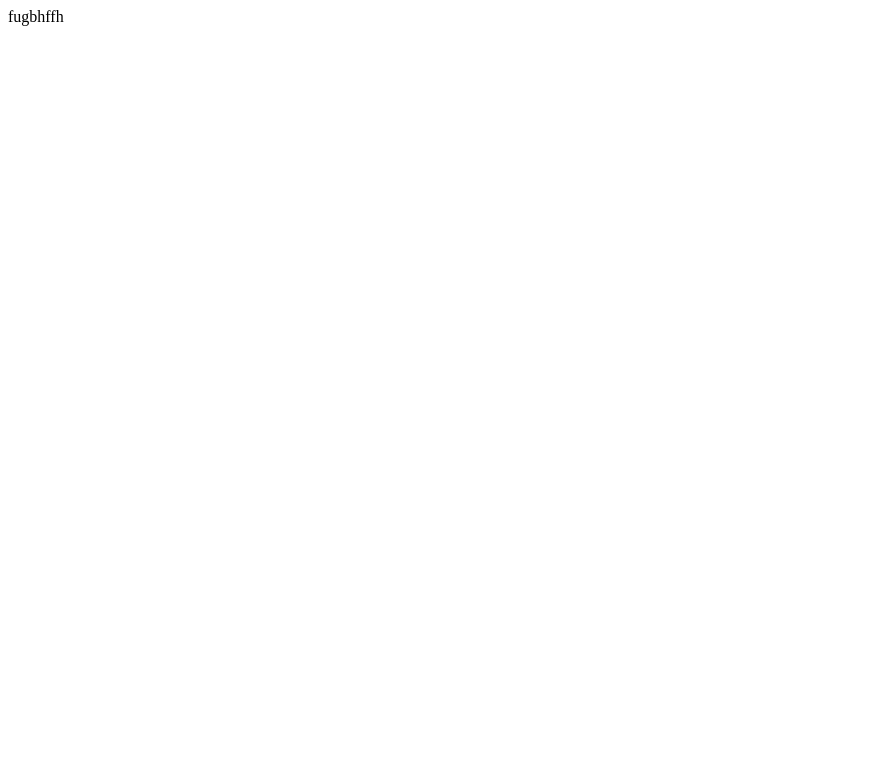
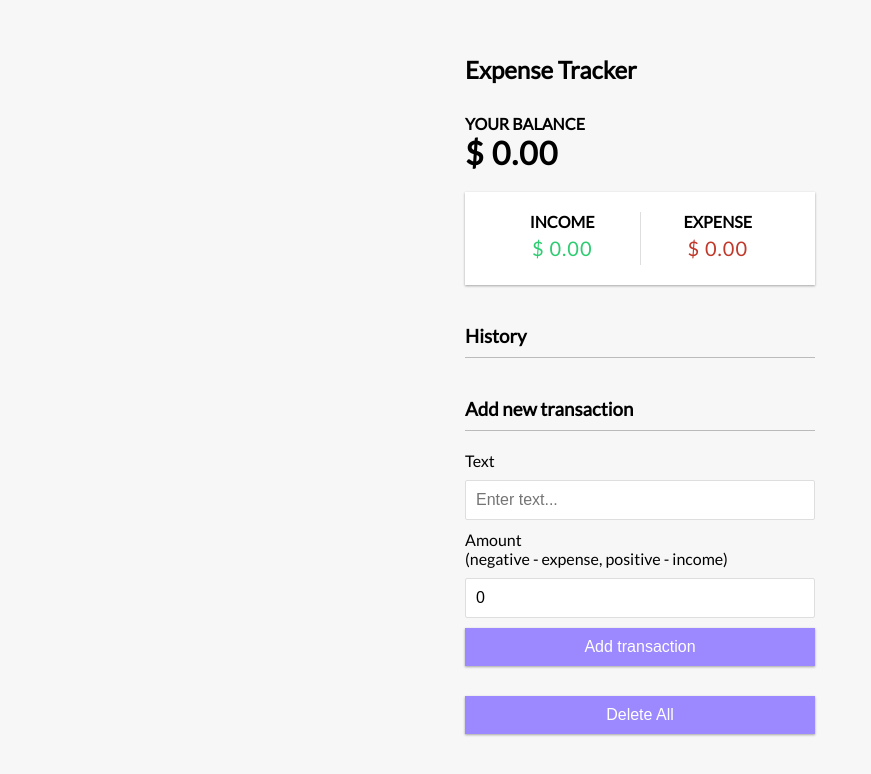
Before and after one commit to Ankit7139/Expense-Tracker, a React (Create React App) app: page / in a window 1280 px wide. Shown: the top 774 px of the page, without its empty margins (0-871 px from the left). Built offline with nearby package versions, Linux system fonts and the light colour scheme.

Commit message:
build-changes

```diff
--- /dev/null
+++ b/src/App.css
@@ -0,0 +1,157 @@
+@import url("https://fonts.googleapis.com/css?family=Lato&display=swap");
+
+:root {
+  --box-shadow: 0 1px 3px rgba(0, 0, 0, 0.12), 0 1px 2px rgba(0, 0, 0, 0.24);
+}
+
+* {
+  box-sizing: border-box;
+}
+
+body {
+  background-color: #f7f7f7;
+  display: flex;
+  flex-direction: column;
+  align-items: center;
+  justify-content: center;
+  min-height: 100vh;
+  margin: 0;
+  font-family: "Lato", sans-serif;
+}
+
+.container {
+  margin: 30px auto;
+  width: 350px;
+}
+
+h1 {
+  letter-spacing: 1px;
+  margin: 0;
+}
+
+h3 {
+  border-bottom: 1px solid #bbb;
+  padding-bottom: 10px;
+  margin: 40px 0 10px;
+}
+
+h4 {
+  margin: 0;
+  text-transform: uppercase;
+}
+
+.inc-exp-container {
+  background-color: #fff;
+  box-shadow: var(--box-shadow);
+  padding: 20px;
+  display: flex;
+  justify-content: space-between;
+  margin: 20px 0;
+}
+
+.inc-exp-container > div {
+  flex: 1;
+  text-align: center;
+}
+
+.inc-exp-container > div:first-of-type {
+  border-right: 1px solid #dedede;
+}
+
+.money {
+  font-size: 20px;
+  letter-spacing: 1px;
+  margin: 5px 0;
+}
+
+.money.plus {
+  color: #2ecc71;
+}
+
+.money.minus {
+  color: #c0392b;
+}
+
+label {
+  display: inline-block;
+  margin: 10px 0;
+}
+
+input[type="text"],
+input[type="number"] {
+  border: 1px solid #dedede;
+  border-radius: 2px;
+  display: block;
+  font-size: 16px;
+  padding: 10px;
+  width: 100%;
+}
+
+.btn {
+  cursor: pointer;
+  background-color: #9c88ff;
+  box-shadow: var(--box-shadow);
+  color: #fff;
+  border: 0;
+  display: block;
+  font-size: 16px;
+  margin: 10px 0 30px;
+  padding: 10px;
+  width: 100%;
+}
+
+.btn:focus,
+.delete-btn:focus {
+  outline: 0;
+}
+
+.list {
+  list-style-type: none;
+  padding: 0;
+  margin-bottom: 40px;
+}
+
+.list li {
+  background-color: #fff;
+  box-shadow: var(--box-shadow);
+  color: #333;
+  display: flex;
+  justify-content: space-between;
+  position: relative;
+  padding: 10px;
+  margin: 10px 0;
+}
+
+.list li.plus {
+  border-right: 5px solid #2ecc71;
+}
+
+.list li.minus {
+  border-right: 5px solid #c0392b;
+}
+
+.delete-btn {
+  cursor: pointer;
+  background-color: #e74c3c;
+  border: 0;
+  color: #fff;
+  font-size: 20px;
+  line-height: 20px;
+  padding: 2px 5px;
+  position: absolute;
+  top: 50%;
+  left: 0;
+  transform: translate(-100%, -50%);
+  opacity: 0;
+  transition: opacity 0.3s ease;
+}
+
+.list li:hover .delete-btn {
+  opacity: 1;
+}
+
+@media (max-width: 320px) {
+  .container {
+    width: 300px;
+  }
+}
--- a/src/App.js
+++ b/src/App.js
@@ -1,5 +1,28 @@
+import React from "react";
+import { Header } from "./components/Header";
+import { Balance } from "./components/Balance";
+import { IncomeExpenses } from "./components/IncomeExpenses";
+import { TransactionList } from "./components/TransactionList";
+import { AddTransaction } from "./components/AddTransaction";
+import { DeleteAll } from "./components/DeleteAll";
+
+import { GlobalProvider } from "./context/GlobalState";
+
+import "./App.css";
+
 function App() {
-  return <div className="App">fugbhffh</div>;
+  return (
+    <GlobalProvider>
+      <Header />
+      <div className="container">
+        <Balance />
+        <IncomeExpenses />
+        <TransactionList />
+        <AddTransaction />
+        <DeleteAll />
+      </div>
+    </GlobalProvider>
+  );
 }
 
 export default App;
--- /dev/null
+++ b/src/components/AddTransaction.js
@@ -0,0 +1,51 @@
+import React, { useState, useContext } from "react";
+import { GlobalContext } from "../context/GlobalState";
+
+export const AddTransaction = () => {
+  const [text, setText] = useState("");
+  const [amount, setAmount] = useState(0);
+
+  const { addTransaction } = useContext(GlobalContext);
+
+  const onSubmit = (e) => {
+    e.preventDefault();
+
+    const newTransaction = {
+      id: Math.floor(Math.random() * 100000000),
+      text,
+      amount: +amount,
+    };
+
+    addTransaction(newTransaction);
+  };
+
+  return (
+    <>
+      <h3>Add new transaction</h3>
+      <form onSubmit={onSubmit}>
+        <div className="form-control">
+          <label htmlFor="text">Text</label>
+          <input
+            type="text"
+            value={text}
+            onChange={(e) => setText(e.target.value)}
+            placeholder="Enter text..."
+          />
+        </div>
+        <div className="form-control">
+          <label htmlFor="amount">
+            Amount <br />
+            (negative - expense, positive - income)
+          </label>
+          <input
+            type="number"
+            value={amount}
+            onChange={(e) => setAmount(e.target.value)}
+            placeholder="Enter amount..."
+          />
+        </div>
+        <button className="btn">Add transaction</button>
+      </form>
+    </>
+  );
+};
--- /dev/null
+++ b/src/components/Balance.js
@@ -0,0 +1,34 @@
+import React, { useContext } from "react";
+import { GlobalContext } from "../context/GlobalState";
+
+//Money formatter function
+function moneyFormatter(num) {
+  let p = num.toFixed(2).split(".");
+  return (
+    "$ " +
+    (p[0].split("")[0] === "-" ? "-" : "") +
+    p[0]
+      .split("")
+      .reverse()
+      .reduce(function (acc, num, i, orig) {
+        return num === "-" ? acc : num + (i && !(i % 3) ? "," : "") + acc;
+      }, "") +
+    "." +
+    p[1]
+  );
+}
+
+export const Balance = () => {
+  const { transactions } = useContext(GlobalContext);
+
+  const amounts = transactions.map((transaction) => transaction.amount);
+
+  const total = amounts.reduce((acc, item) => (acc += item), 0);
+
+  return (
+    <>
+      <h4>Your Balance</h4>
+      <h1>{moneyFormatter(total)}</h1>
+    </>
+  );
+};
--- /dev/null
+++ b/src/components/DeleteAll.js
@@ -0,0 +1,12 @@
+import React, { useContext } from "react";
+import { GlobalContext } from "../context/GlobalState";
+
+export const DeleteAll = () => {
+  const { deleteAll } = useContext(GlobalContext);
+
+  return (
+    <button className="btn btn-danger" onClick={deleteAll}>
+      Delete All
+    </button>
+  );
+};
--- /dev/null
+++ b/src/components/Header.js
@@ -0,0 +1,5 @@
+import React from "react";
+
+export const Header = () => {
+  return <h2>Expense Tracker</h2>;
+};
--- /dev/null
+++ b/src/components/IncomeExpenses.js
@@ -0,0 +1,45 @@
+import React, { useContext } from "react";
+import { GlobalContext } from "../context/GlobalState";
+
+//Money formatter function
+function moneyFormatter(num) {
+  let p = num.toFixed(2).split(".");
+  return (
+    "$ " +
+    p[0]
+      .split("")
+      .reverse()
+      .reduce(function (acc, num, i, orig) {
+        return num === "-" ? acc : num + (i && !(i % 3) ? "," : "") + acc;
+      }, "") +
+    "." +
+    p[1]
+  );
+}
+
+export const IncomeExpenses = () => {
+  const { transactions } = useContext(GlobalContext);
+
+  const amounts = transactions.map((transaction) => transaction.amount);
+
+  const income = amounts
+    .filter((item) => item > 0)
+    .reduce((acc, item) => (acc += item), 0);
+
+  const expense =
+    amounts.filter((item) => item < 0).reduce((acc, item) => (acc += item), 0) *
+    -1;
+
+  return (
+    <div className="inc-exp-container">
+      <div>
+        <h4>Income</h4>
+        <p className="money plus">{moneyFormatter(income)}</p>
+      </div>
+      <div>
+        <h4>Expense</h4>
+        <p className="money minus">{moneyFormatter(expense)}</p>
+      </div>
+    </div>
+  );
+};
--- /dev/null
+++ b/src/components/Transaction.js
@@ -0,0 +1,41 @@
+import React, { useContext } from "react";
+import { GlobalContext } from "../context/GlobalState";
+
+//Money formatter function
+function moneyFormatter(num) {
+  let p = num.toFixed(2).split(".");
+  return (
+    "$ " +
+    p[0]
+      .split("")
+      .reverse()
+      .reduce(function (acc, num, i, orig) {
+        return num === "-" ? acc : num + (i && !(i % 3) ? "," : "") + acc;
+      }, "") +
+    "." +
+    p[1]
+  );
+}
+
+export const Transaction = ({ transaction }) => {
+  const { deleteTransaction } = useContext(GlobalContext);
+
+  const sign = transaction.amount < 0 ? "-" : "+";
+
+  return (
+    <li className={transaction.amount < 0 ? "minus" : "plus"}>
+      {transaction.text}{" "}
+      <span>
+        {sign}
+        {moneyFormatter(transaction.amount)}
+      </span>
+      <button
+        onClick={() => deleteTransaction(transaction.id)}
+        className="delete-btn"
+      >
+        X
+      </button>
+      <input type="checkbox"></input>
+    </li>
+  );
+};
--- /dev/null
+++ b/src/components/TransactionList.js
@@ -0,0 +1,21 @@
+import React, { useContext } from "react";
+import { Transaction } from "./Transaction";
+
+import { GlobalContext } from "../context/GlobalState";
+
+export const TransactionList = () => {
+  const { transactions } = useContext(GlobalContext);
+
+  console.log(transactions);
+
+  return (
+    <>
+      <h3>History</h3>
+      <ul className="list">
+        {transactions.map((transaction) => (
+          <Transaction key={transaction.id} transaction={transaction} />
+        ))}
+      </ul>
+    </>
+  );
+};
--- /dev/null
+++ b/src/context/AppReducer.js
@@ -0,0 +1,23 @@
+export default (state, action) => {
+  switch (action.type) {
+    case "DELETE_TRANSACTION":
+      return {
+        ...state,
+        transactions: state.transactions.filter(
+          (transaction) => transaction.id !== action.payload
+        ),
+      };
+    case "ADD_TRANSACTION":
+      return {
+        ...state,
+        transactions: [action.payload, ...state.transactions],
+      };
+    case "DELETE_ALL":
+      return {
+        ...state,
+        transactions: [],
+      };
+    default:
+      return state;
+  }
+};
--- /dev/null
+++ b/src/context/GlobalState.js
@@ -0,0 +1,49 @@
+import React, { createContext, useReducer } from "react";
+import AppReducer from "./AppReducer";
+
+// Initial state
+const initialState = {
+  transactions: [],
+};
+
+// Create context
+export const GlobalContext = createContext(initialState);
+
+// Provider component
+export const GlobalProvider = ({ children }) => {
+  const [state, dispatch] = useReducer(AppReducer, initialState);
+
+  // Actions
+  function deleteTransaction(id) {
+    dispatch({
+      type: "DELETE_TRANSACTION",
+      payload: id,
+    });
+  }
+
+  function addTransaction(transaction) {
+    dispatch({
+      type: "ADD_TRANSACTION",
+      payload: transaction,
+    });
+  }
+
+  function deleteAll() {
+    dispatch({
+      type: "DELETE_ALL",
+    });
+  }
+
+  return (
+    <GlobalContext.Provider
+      value={{
+        transactions: state.transactions,
+        deleteTransaction,
+        addTransaction,
+        deleteAll,
+      }}
+    >
+      {children}
+    </GlobalContext.Provider>
+  );
+};
```
